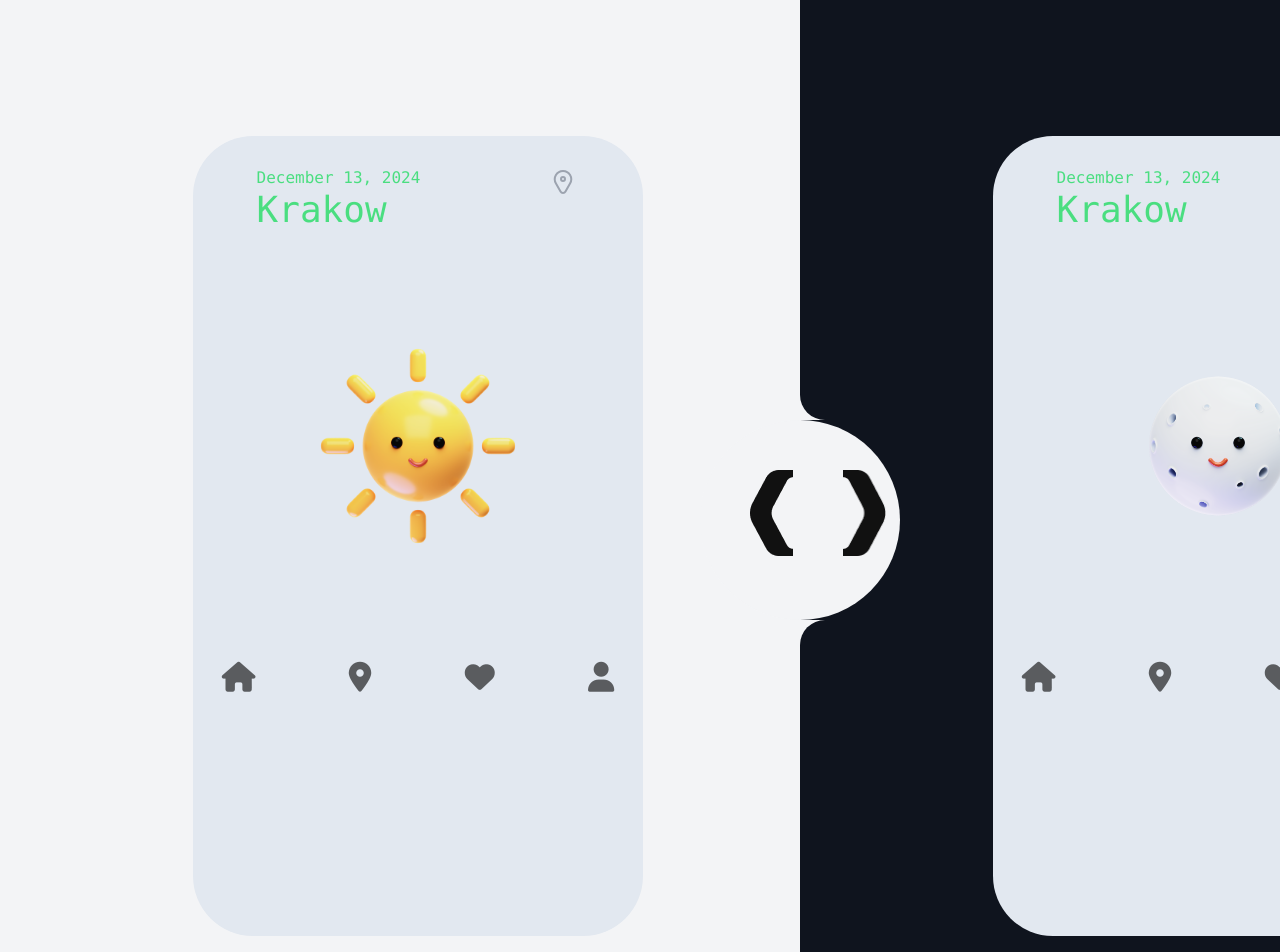
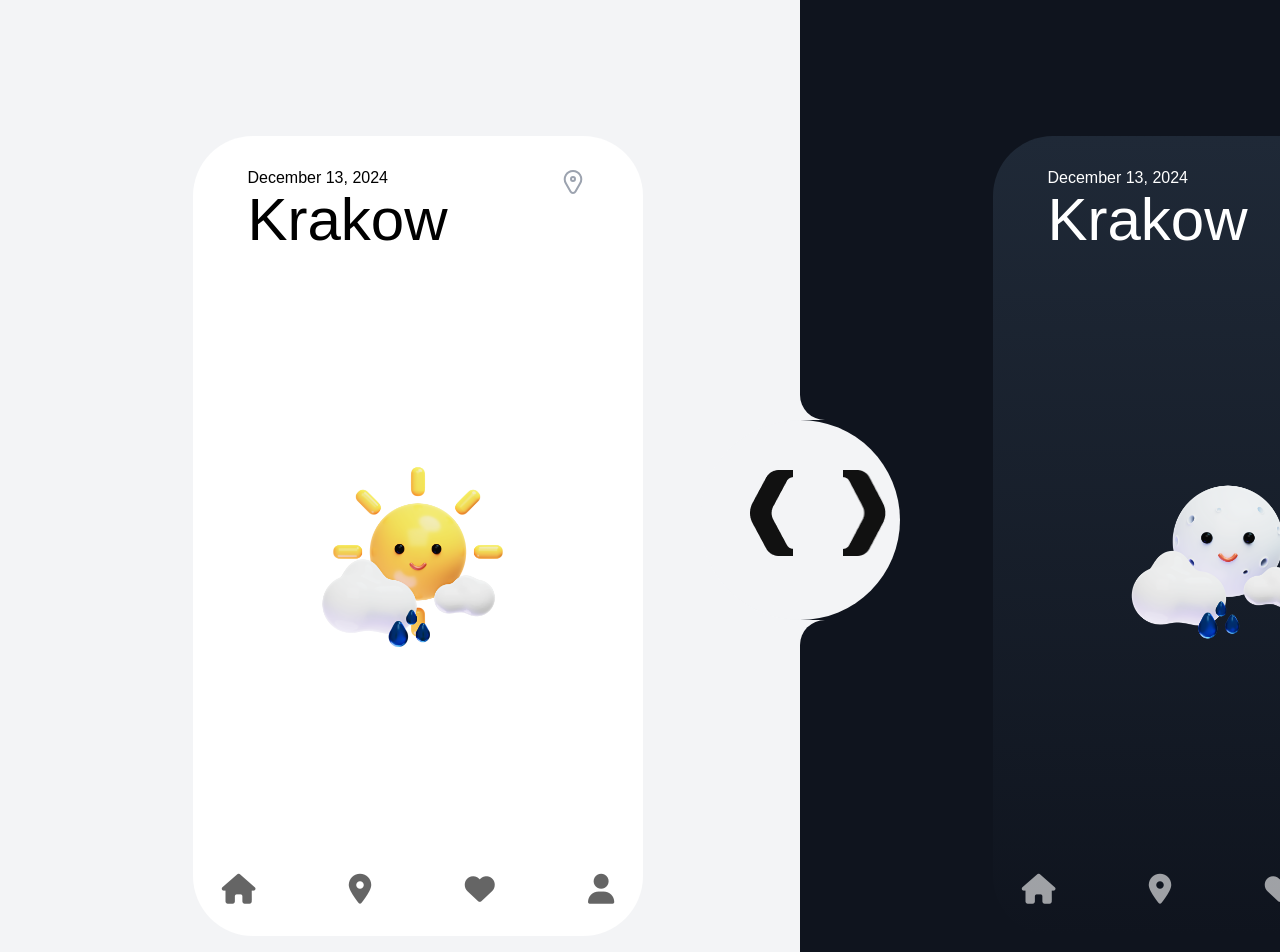
Before and after one commit to azaaa-9/weather-app, a Next.js app: page / in a window 1280 px wide. Shown: the part 80-1032 px from the top of the page. Built offline with nearby package versions, Linux system fonts and the light colour scheme.

Commit message:
search button zassan

```diff
--- a/src/app/componant/card.js
+++ b/src/app/componant/card.js
@@ -5,22 +5,24 @@ import { Location } from "./location"
 
 
 const Card = ({value}) => {
-    const sun =  "SUN.png"
-    const img = value === "day" ? "SUN.png" : "moon.png"
-  const color = value === "day" ? "bg-white" : "gray"
+    const sun =  "rain.png"
+    const img = value === "day" ? "rain.png" : "rain (1).png"
+    const nightCardColors =
+    "bg-[111827bf] bg-gradient-to-b from-[#1F2937] to-[#11182700] text-white shadow-[#111827]";
+    const colors = value === "day" ? "bg-[#ffffff] text-black" : nightCardColors;
+    const nightIconColor = "text-white"
+    const iconColor = value === "day" ? "text-black" : nightIconColor
 
 
     return(
 
 
-    <div className="w-[450px] h-[800px] absolute left-[193px] top-[216px] rounded-[60px] bg-slate-200 space-y-28 ">
+    <div className={`w-[450px] h-[800px] absolute left-[193px] top-[216px] rounded-[60px] ${colors} space-y-52`}>
 
-
-        <div className="text-green-400 font-mono my-1 flex  place-content-around mt-[30px]">
-
+        <div className={`font-manrope my-1 flex  place-content-around  mt-[30px]`}>
             <div>
             <p>December 13, 2024</p>
-            <p className="text-4xl">Krakow</p>
+            <p className="text-6xl">Krakow</p>
             </div>
 
             <Location/>
@@ -33,18 +35,12 @@ const Card = ({value}) => {
             </div>
 
 
-            {/* <div className="flex justify-center items-center min-h-screen bg-gray-700">
-              <Card value="day" temperature={26} />
-              <Card value="night" temperature={17} />
-            </div> */}
-
-
-            <div className="flex gap-6 text-3xl justify-around text-black mt-auto space-x-3 opacity-60  ">
-            <i className="fa-solid fa-house"></i>
-            <i className="fa-solid fa-location-dot"></i>
-            <i className="fa-solid fa-heart"></i>
-            <i className="fa-solid fa-user"></i>
-            </div>
+            <div className={`flex gap-6 text-3xl justify-around  mt-auto space-x-3 ${iconColor} opacity-60`}>
+              <i className="fa-solid fa-house"></i>
+              <i className="fa-solid fa-location-dot"></i>
+              <i className="fa-solid fa-heart"></i>
+              <i className="fa-solid fa-user"></i>
+              </div>
 
 
             </div>
--- a/src/app/page.js
+++ b/src/app/page.js
@@ -1,108 +1,3 @@
-// "use client"
-
-// import '@fortawesome/fontawesome-free/css/all.min.css';
-// import { Location } from "./componant/location";
-// import { Card } from "./componant/card";
-// import { SearchIcon } from "./componant/SearchIcon";
-// import { useState } from 'react';
-// import axios from 'axios';
-
-
-
-// export default function Home() {
-//   const [city, setCity] = useState("");
-//   const [weatherData, setWeatherData] = useState(null);
-//   const [error, setError] = useState("");
-//   const API_KEY = 'f1b42bb5fd693c21eb6b8e3b5a55299b'
-//   const url = `"https://api.openweathermap.org/data/2.5/weather"`
-
-
-//   const searchCityWeather = async () => {
-//     if (!city) {
-//       setError("Please enter a city name.");
-//       return;
-//     }
-//     try {
-//       const response = await axios.get(baseUrl, {
-//         params: {
-//           q: city,
-//           appid: apiKey,
-//           units: "metric",  // You can use "imperial" for Fahrenheit if you want
-//         }
-//       });
-
-//       setWeatherData(response.data);
-//     }
-
-//   return (
-
-//     <div className="bg-black h-screen">
-//       <div className="bg-[#f3f4f6] h-[1200px] w-[1600px] flex justify-between mx-auto">
-//         <div className="bg-[#f3f4f6] h-[1200px] w-[800px] relative">
-//           <Card value='day'/>
-
-
-
-//           <div className="z-10 w-[200px] h-[200px] bg-[#f3f4f6] rounded-[50%] absolute left-[700px] top-[500px] flex ">
-//             <img className="w-[43px] h-[86px] ml-[50px] my-[50px]"
-//               src="/left.png" />
-//             <img className="w-[43px] h-[86px] ml-[50px] my-[50px]"
-//               src="/right.png" />
-//           </div>
-
-
-//           <div className="ml-20 flex px-4 py-3 rounded-md border-2  hover:border-white overflow-hidden max-w-md mx-auto font-[sans-serif]">
-//             <SearchIcon />
-//             <input
-//             type="text"
-//              placeholder="Search City..."
-//              className="border-none outline-none p-2 w-64 rounded-lg text-black"
-//              value={city}
-//               onChange={(e) => setCity(e.target.value)}
-//              />
-//                 <button
-//               onClick={searchCityWeather}  // Call the search function on click
-//               className="ml-2 px-4 py-2 bg-blue-500 text-white rounded-lg"
-//             >
-//               Search
-//             </button>
-//           </div>
-//    {/* Display Weather Data */}
-//    {loading && <div className="text-white mt-4">Loading...</div>}
-//           {error && <div className="text-red-500 mt-4">{error}</div>}
-//           {weatherData && (
-//             <div className="mt-4 text-white">
-//               <h2 className="text-2xl">{weatherData.name}</h2>
-//               <p>{weatherData.weather[0].description}</p>
-//               <p>{weatherData.main.temp}°C</p>
-//               <p>Humidity: {weatherData.main.humidity}%</p>
-//             </div>
-//           )}
-//         </div>
-
-
-//         </div>
-
-//         {/* <div className="background-1"></div> */}
-
-//         <div className="relative">
-//           <Card value='night' />
-//           <div className="w-[800px] h-[500px] bg-[#0f141e] rounded-bl-[25px]"></div>
-//           <div className="w-[800px] h-[200px] bg-[#0f141e] "></div>
-//           <div className="w-[800px] h-[500px] bg-[#0f141e] rounded-tl-[25px]">
-
-
-//           </div>
-//         </div>
-
-//       </div>
-
-//     </div>
-
-
-//   );
-// }
-
 "use client"
 
 import '@fortawesome/fontawesome-free/css/all.min.css';
@@ -173,7 +68,7 @@ export default function Home() {
 
 
           {weatherData && (
-            <div className="mt-4 text-black">
+            <div className="mt-4 text-black text-center">
               <h2 className="text-2xl">{weatherData.name}</h2>
               <p>{weatherData.weather[0].description}</p>
               <p>{weatherData.main.temp}°C</p>
@@ -183,7 +78,7 @@ export default function Home() {
 
 
         <div className="relative">
-          <Card value='night' />
+        <Card value='night'/>
           <div className="w-[800px] h-[500px] bg-[#0f141e] rounded-bl-[25px]"></div>
           <div className="w-[800px] h-[200px] bg-[#0f141e] "></div>
           <div className="w-[800px] h-[500px] bg-[#0f141e] rounded-tl-[25px]"></div>
```
